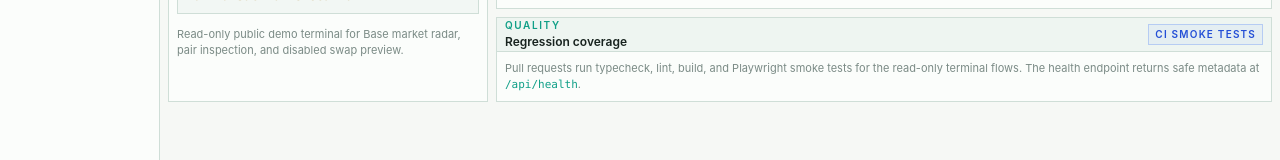
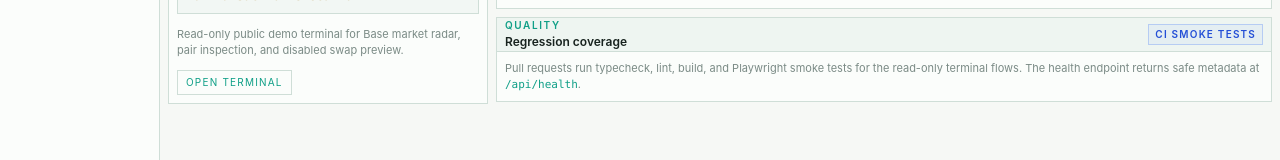
Before and after one commit to Edizemre1/base-market-terminal-lite, a Next.js app: page /status in a window 1280 px wide. Shown: the part 321-481 px from the top of the page. Built offline with nearby package versions, Linux system fonts and the light colour scheme.

Commit message:
Prepare public launch package

```diff
--- a/src/app/status/page.tsx
+++ b/src/app/status/page.tsx
@@ -39,6 +39,12 @@ export default async function StatusPage({ searchParams }: StatusPageProps) {
             <StatusRow label="Boundary" value="No transaction execution" tone="amber" />
           </div>
           <p className="mt-3 text-[11px] leading-4 text-base-muted">{APP_DESCRIPTION}</p>
+          <Link
+            href="/"
+            className="mt-3 inline-flex border border-base-line bg-base-panel px-2 py-1 text-[10px] uppercase tracking-[0.12em] text-base-mint hover:border-base-mint hover:text-base-text"
+          >
+            Open terminal
+          </Link>
         </TerminalPanel>
 
         <div className="space-y-2">
```
Also changed, not shown: 3 other files (tests, documents, lock files or other folders).
